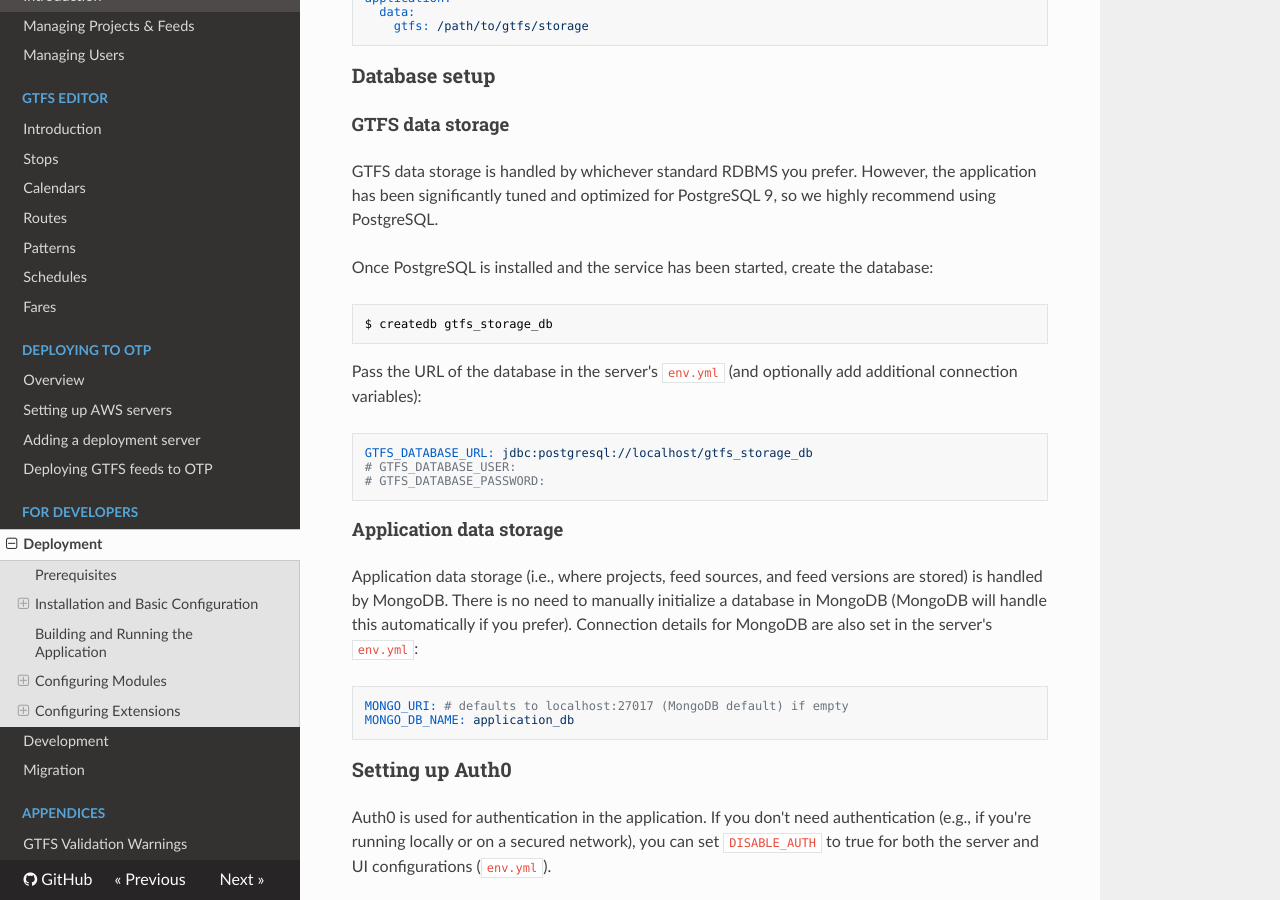
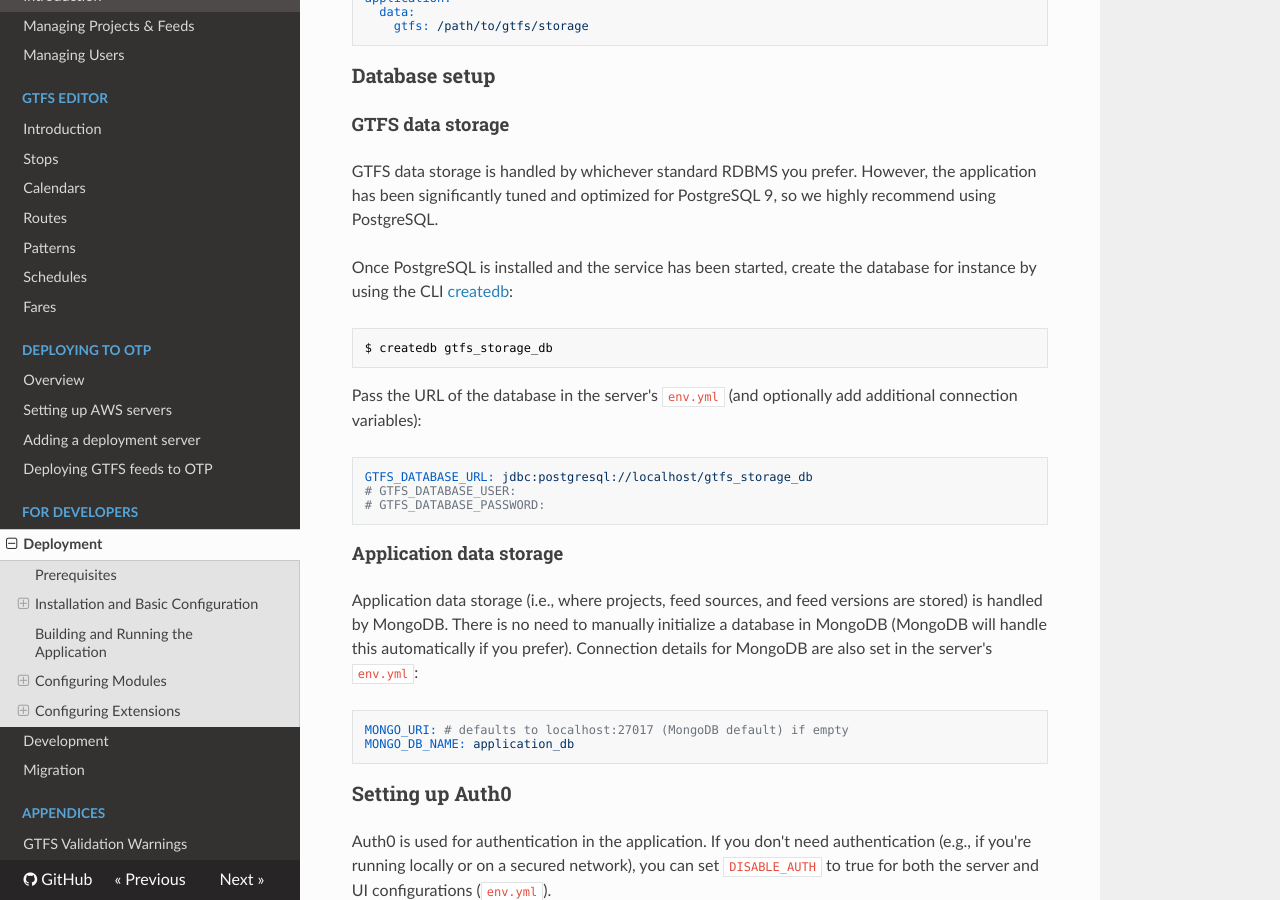
Before and after one commit to wtchen/datatools-ui, an MkDocs documentation site: the page built from docs/dev/deployment.md, in a window 1280 px wide and 900 px high, scrolled down 1271 px. Built offline with MkDocs 1.6.1, drawn with Linux system fonts in a browser that asks for light colours; nearby versions of some CDN libraries.

Commit message:
docs: adjust deployment installation and basic configuration

````diff
--- a/docs/dev/deployment.md
+++ b/docs/dev/deployment.md
@@ -69,7 +69,7 @@ the application has been significantly tuned and optimized for PostgreSQL 9, so
 we highly recommend using PostgreSQL.
 
 Once PostgreSQL is installed and the service has been started, create the
-database:
+database for instance by using the CLI [createdb](https://www.postgresql.org/docs/9.1/app-createdb.html):
 ```bash
 $ createdb gtfs_storage_db
 ```
````
